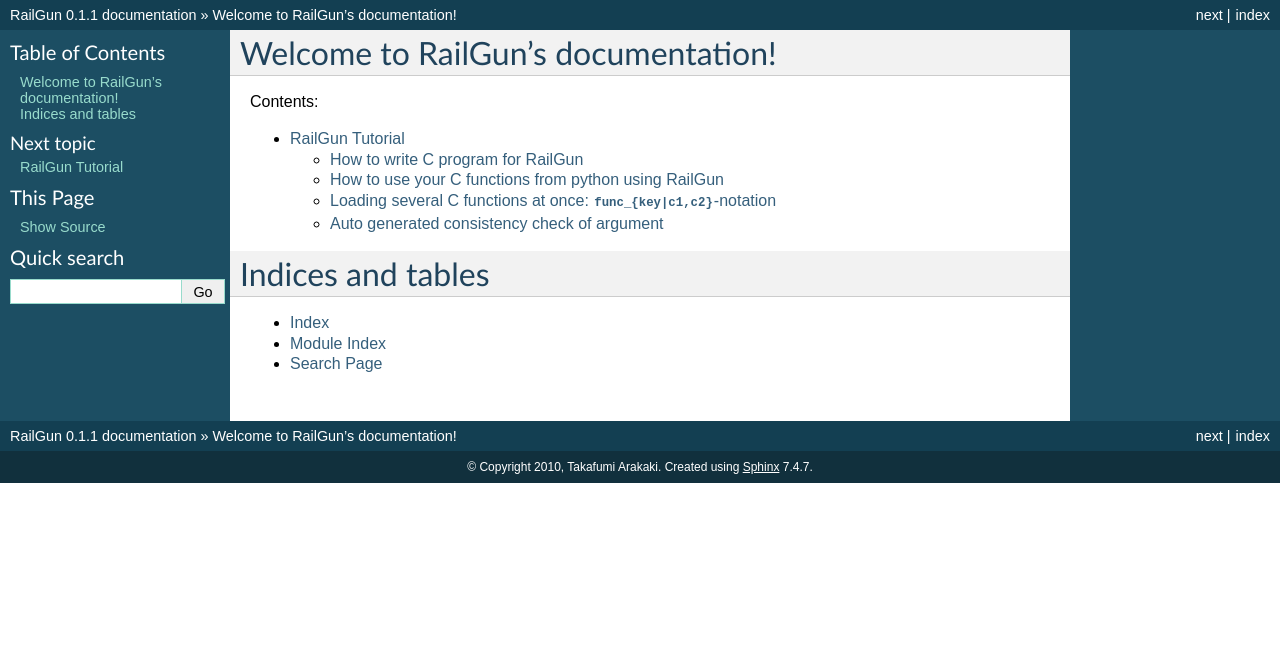
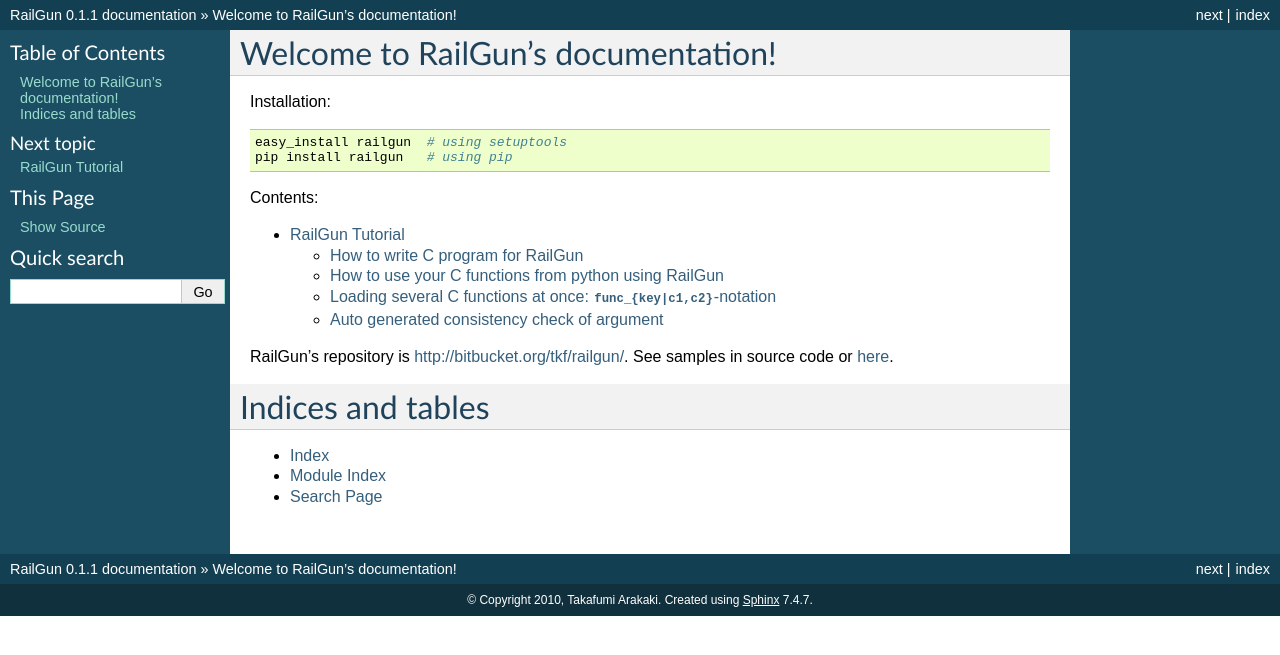
Before and after one commit to tkf/railgun, a Sphinx documentation site: the page built from doc/source/index.rst, in a window 1280 px wide. Shown: the top 655 px of the page. Built offline with Sphinx 7.4.7, drawn with Linux system fonts in a browser that asks for light colours.

Commit message:
add info in index.rst

```diff
--- a/doc/source/index.rst
+++ b/doc/source/index.rst
@@ -6,12 +6,22 @@
 Welcome to RailGun's documentation!
 ===================================
 
+Installation::
+
+    easy_install railgun  # using setuptools
+    pip install railgun   # using pip
+
+
 Contents:
 
 .. toctree::
    :maxdepth: 2
 
    tutorial
+
+RailGun's repository is http://bitbucket.org/tkf/railgun/.
+See samples in source code or
+`here <http://bitbucket.org/tkf/railgun/src/tip/samples/>`_.
 
 
 Indices and tables
```
